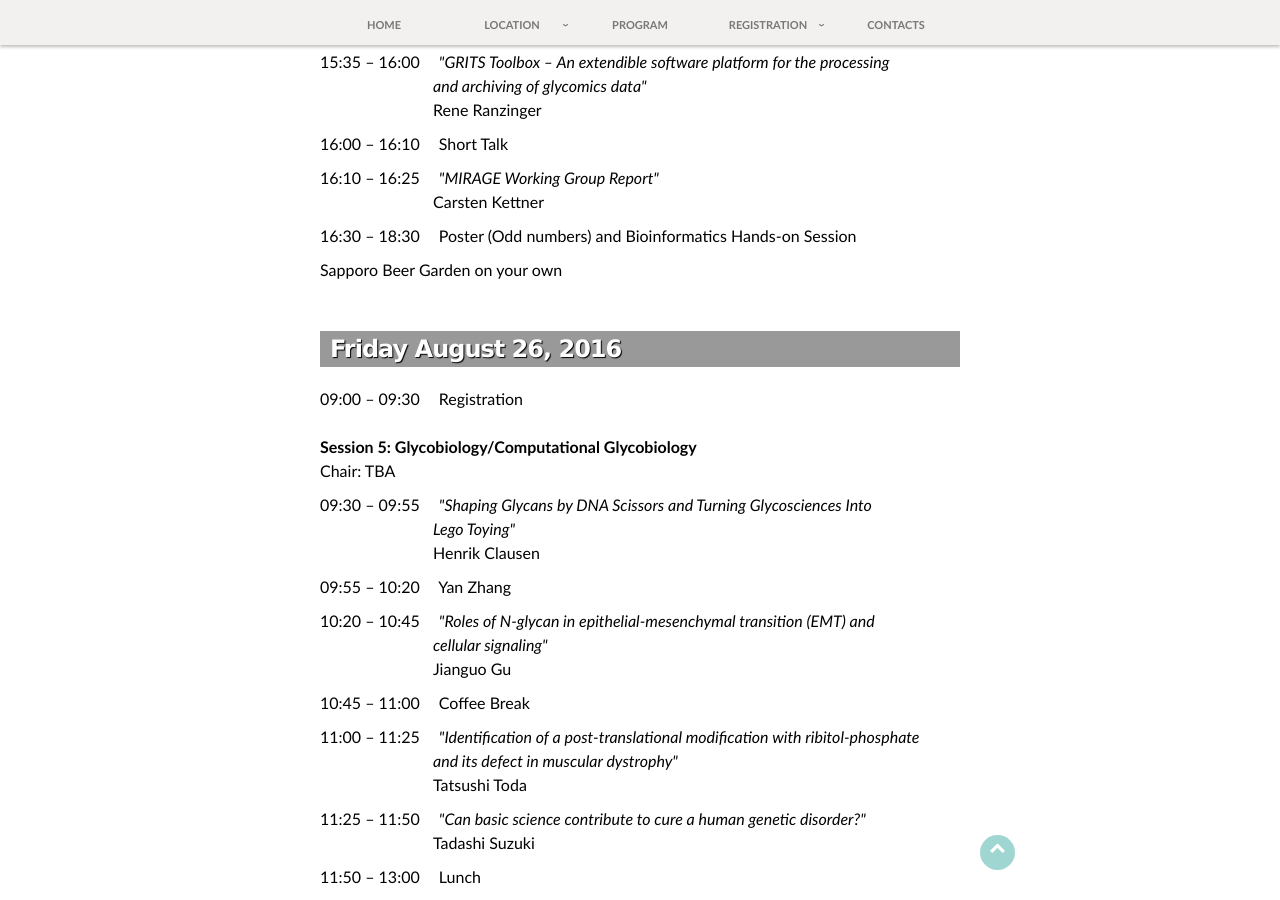
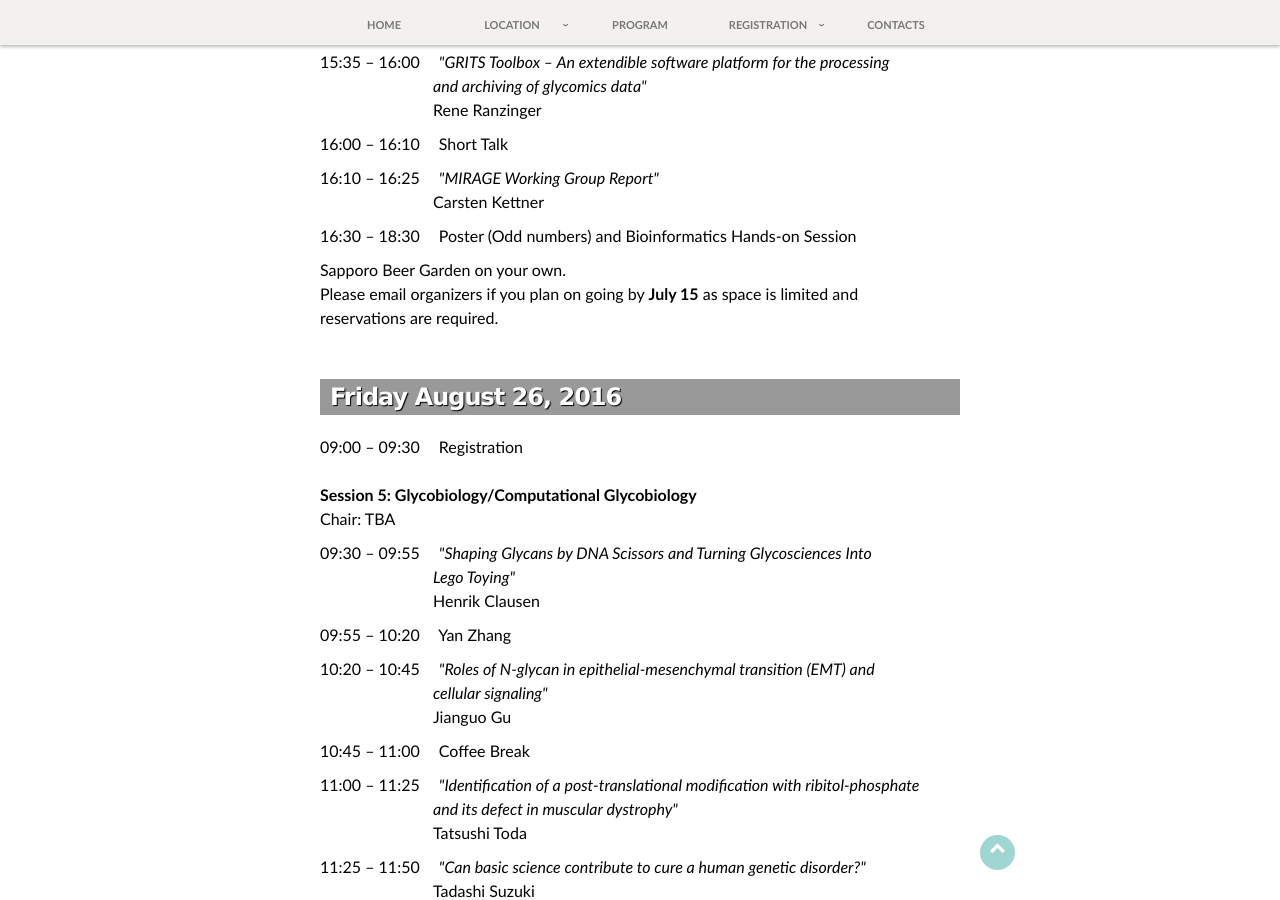
Before and after one commit to yamazakiM/WarrenWorkshop2016, a Jekyll site: the page built from program/index.md, in a window 1280 px wide and 900 px high, scrolled down 3021 px. Built offline with Jekyll 4.4.1, drawn with Linux system fonts in a browser that asks for light colours; nearby versions of some CDN libraries; library files that are not in the unit come from our copies.

Commit message:
Update index.md

```diff
--- a/program/index.md
+++ b/program/index.md
@@ -265,7 +265,9 @@ Hokkaido University<br>
 	<span style="display:inline-block; width=130px; margin-top:10px; margin-right:15px">16:30 – 18:30</span>
 	<span>Poster (Odd numbers) and Bioinformatics Hands-on Session</span>
 	<br>
-	<span style="display:inline-block; width=130px; margin-top:10px; margin-right:15px">Sapporo Beer Garden on your own</span>
+	<span style="display:inline-block; width=130px; margin-top:10px; margin-right:15px">Sapporo Beer Garden on your own.<br>
+	Please email organizers if you plan on going by <strong>July 15</strong> as space is limited and reservations are required.
+	</span>
 </p>
 <br>
 
```
